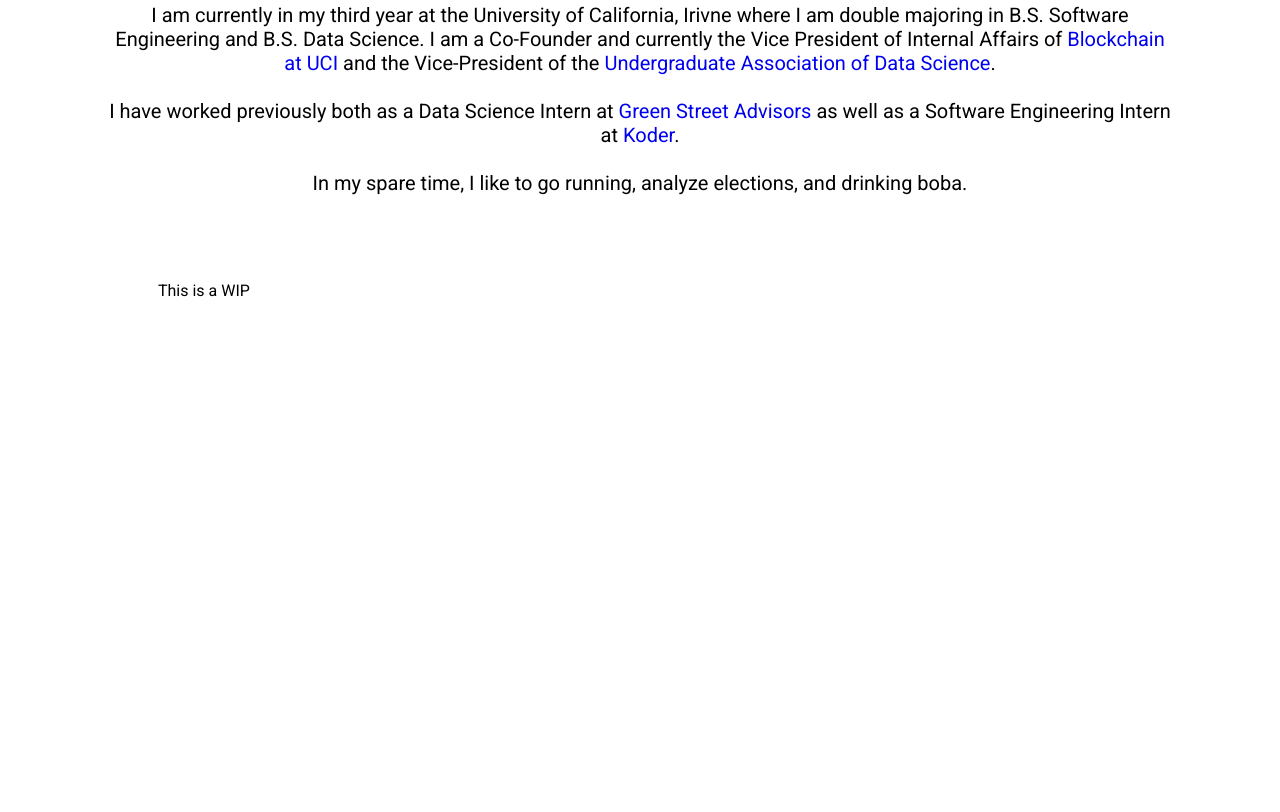
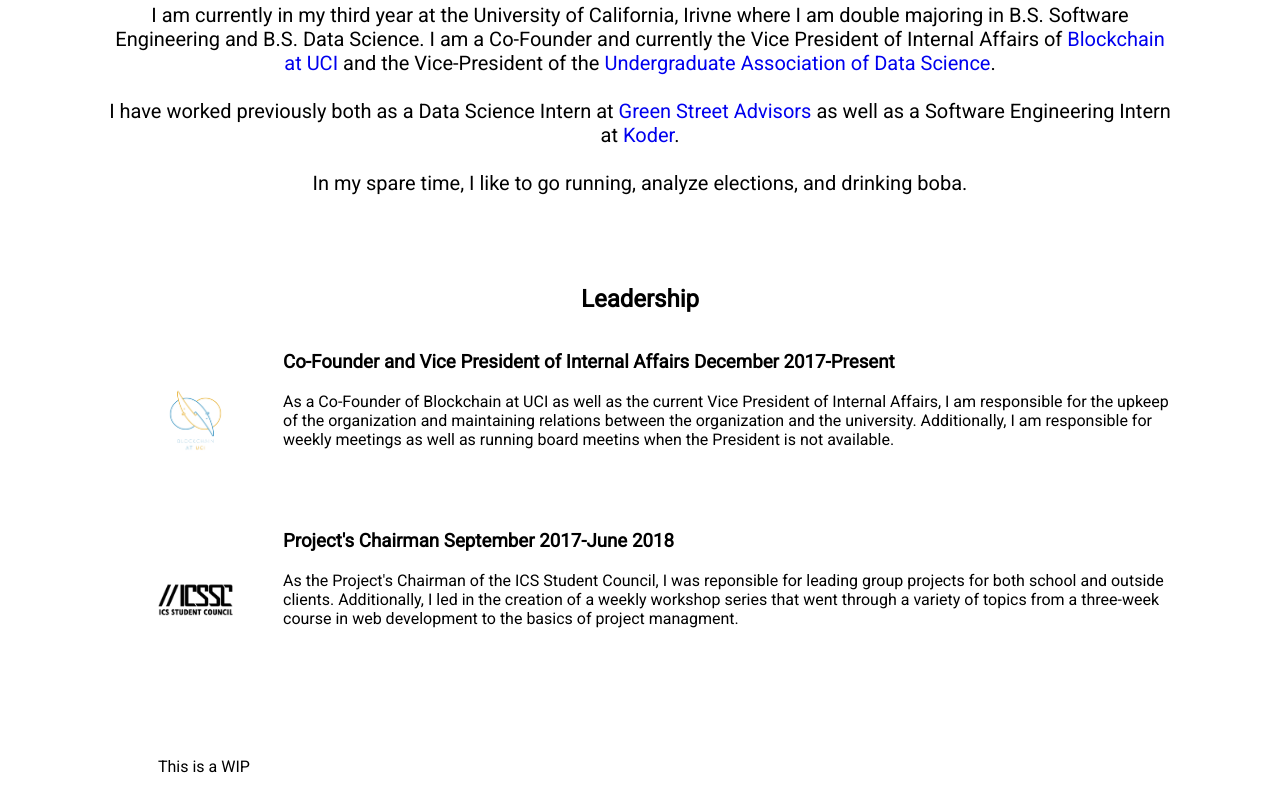
Before and after one commit to SanjithVenkatesh/SanjithVenkatesh.github.io, a plain HTML site: page index.html in a window 1280 px wide. Shown: the part 608-1420 px from the top of the page. Before the commit the page ends 982 px from the top, so only its background shows below. Drawn offline with Linux system fonts and the light colour scheme.

Commit message:
Added Leadership Section

```diff
--- a/index.html
+++ b/index.html
@@ -48,6 +48,29 @@
             In my spare time, I like to go running, analyze elections, and drinking boba.
         </p>
     </section>
+    <section class = "leadership">
+        <h2><b>Leadership</b></h2>
+        <section class = "leadershipHalves">
+            <a href = "https://www.blockchainuci.org/"><img class = "leadershipPic" src = "images/blockchain.png" id = "blockchainLogo"></a>
+            <div class = "noFlow">
+                <h3><b>Co-Founder and Vice President of Internal Affairs December 2017-Present</b></h3>
+                <p>As a Co-Founder of Blockchain at UCI as well as the current Vice President of Internal Affairs,
+                    I am responsible for the upkeep of the organization and maintaining relations between the organization
+                    and the university. Additionally, I am responsible for weekly meetings as well as running
+                    board meetins when the President is not available.</p>
+            </div>
+        </section>
+        <section class = "leadershipHalves">
+            <a href = "https://studentcouncil.ics.uci.edu/"><img class = "leadershipPic" src = "images/icssc.png" id = "icsscLogo"></a>
+            <div class = "noFlow">
+                <h3><b>Project's Chairman September 2017-June 2018</b></h3>
+                <p>As the Project's Chairman of the ICS Student Council, I was reponsible for leading group projects
+                    for both school and outside clients. Additionally, I led in the creation of a weekly workshop series that
+                    went through a variety of topics from a three-week course in web development to the basics of project managment.
+                </p>
+            </div>
+        </section>
+    </section>
     <section class = "mainBottom">
         <p>This is a WIP</p>
     </section>
--- a/style.css
+++ b/style.css
@@ -84,3 +84,17 @@
     padding-right: 900px;
     border-radius: 50%;
 }
+
+img.leadershipPic{
+    width: 75px;
+    height:75px;
+    padding: 50px;
+}
+
+.leadershipHalves{
+    display: flex;
+}
+
+.leadership{
+    padding-top: 50px;
+}
```
Also changed, not shown: images/blockchain.png (added), images/icssc.png (added).
